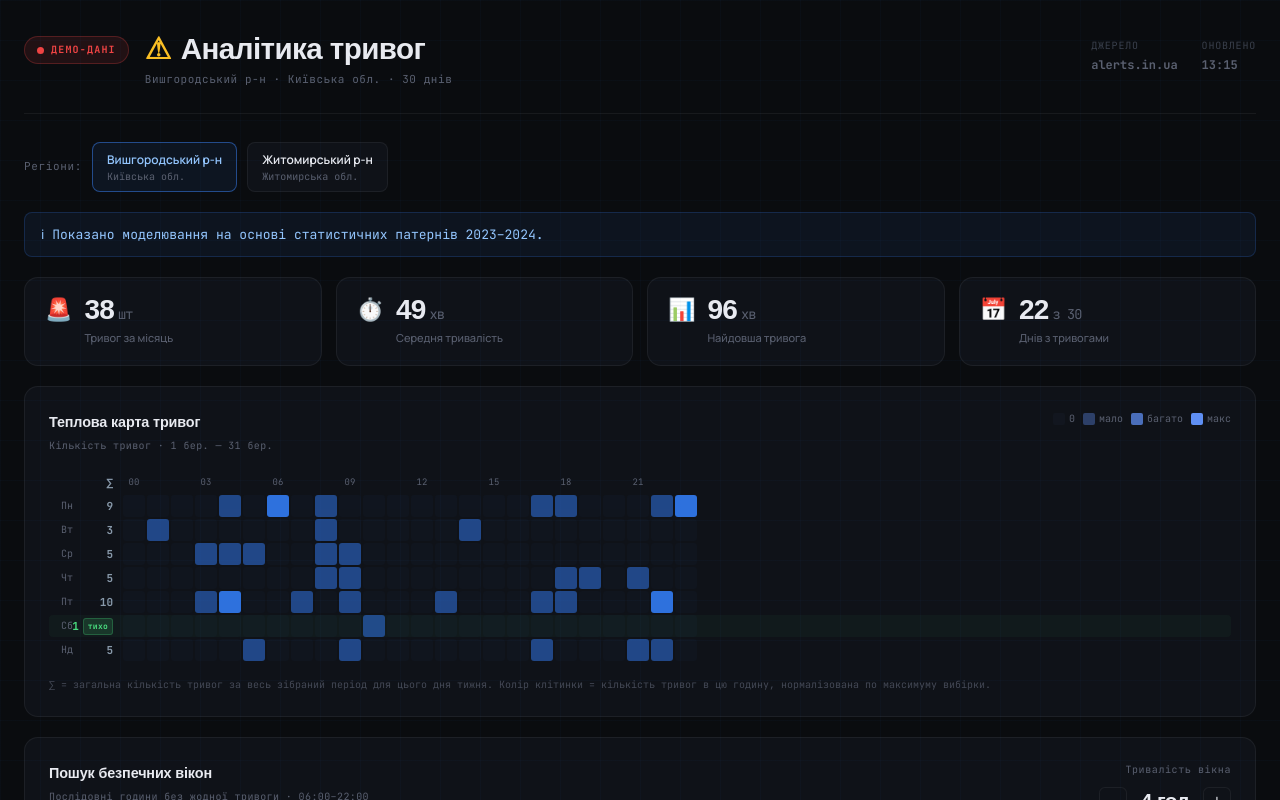
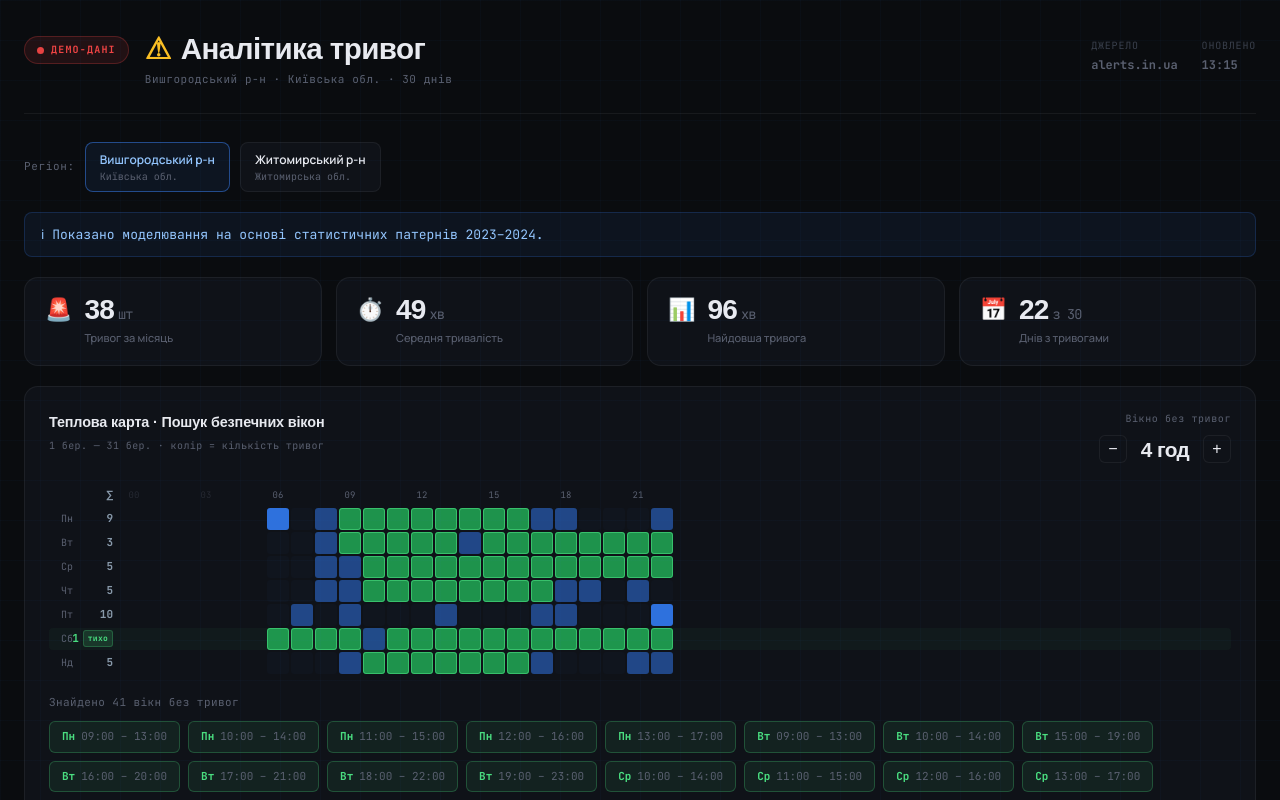
Before and after one commit to viacheslavari-sys/air-alert-dashboard, a React (Vite) app: page / in a window 1280 px wide. Shown: the top 800 px of the page. Built offline with nearby package versions, Linux system fonts and the light colour scheme; a web font is replaced by a local one.

Commit message:
Heat map overhaul

```diff
--- a/src/App.jsx
+++ b/src/App.jsx
@@ -2,48 +2,32 @@ import { useState } from 'react'
 import { useAlertsData } from './hooks/useAlertsData'
 import { RegionFilter } from './components/RegionFilter'
 import { StatsCards } from './components/StatsCards'
-import { HeatmapChart } from './components/HeatmapChart'
+import { HeatmapWithFinder } from './components/HeatmapWithFinder'
 import { ForecastChart } from './components/ForecastChart'
-import { TopSlotsChart } from './components/TopSlotsChart'
-import { SafeWindowFinder } from './components/SafeWindowFinder'
-import { DurationChart } from './components/DurationChart'
-
-function buildMaps(regionKeys, dataMap) {
-  const statsMap  = {}
-  const alertsMap = {}
-  const hourlyMap = {}
-  const dailyMap  = {}
-
-  regionKeys.forEach(function(k) {
-    const d = dataMap[k]
-    if (!d) return
-    statsMap[k]  = d.stats       || null
-    alertsMap[k] = d.alerts      || []
-    hourlyMap[k] = d.hourlyData  || []
-    dailyMap[k]  = d.dailyData   || []
-  })
-
-  return { statsMap, alertsMap, hourlyMap, dailyMap }
-}
 
 export default function App() {
-  const { loading, error, isMock, kyiv, zhytomyr, historyDays } = useAlertsData()
-  const [selectedRegions, setSelectedRegions] = useState(['kyiv'])
+  var _data     = useAlertsData()
+  var loading   = _data.loading
+  var error     = _data.error
+  var isMock    = _data.isMock
+  var kyiv      = _data.kyiv
+  var zhytomyr  = _data.zhytomyr
+  var historyDays = _data.historyDays
 
-  const dataMap = { kyiv: kyiv, zhytomyr: zhytomyr }
+  var _region      = useState('kyiv')
+  var selectedRegion = _region[0]
+  var setRegion      = _region[1]
 
-  const activeRegions = selectedRegions.filter(function(k) {
-    return dataMap[k] != null
-  })
+  var dataMap = { kyiv: kyiv, zhytomyr: zhytomyr }
+  var current = dataMap[selectedRegion]
 
-  const { statsMap, alertsMap, hourlyMap, dailyMap } = buildMaps(activeRegions, dataMap)
+  var regionLabel = selectedRegion === 'kyiv'
+    ? 'Вишгородський р-н · Київська обл.'
+    : 'Житомирський р-н · Житомирська обл.'
 
-  let regionLabel = 'Порівняння регіонів'
-  if (activeRegions.length === 1) {
-    regionLabel = activeRegions[0] === 'kyiv'
-      ? 'Вишгородський р-н · Київська обл.'
-      : 'Житомирський р-н · Житомирська обл.'
-  }
+  // StatsCards очікує statsMap і regionKeys — адаптуємо
+  var statsMap   = {}
+  statsMap[selectedRegion] = current ? current.stats : null
 
   return (
     <div className="app">
@@ -78,7 +62,7 @@ export default function App() {
       </header>
 
       <main className="main">
-        <RegionFilter selected={selectedRegions} onChange={setSelectedRegions} />
+        <RegionFilter selected={selectedRegion} onChange={setRegion} />
 
         {loading && (
           <div className="loading">
@@ -102,17 +86,19 @@ export default function App() {
           </div>
         )}
 
-        {!loading && activeRegions.length > 0 && (
+        {!loading && current && (
           <>
-            <StatsCards statsMap={statsMap} regionKeys={activeRegions} />
-            <HeatmapChart alertsMap={alertsMap} regionKeys={activeRegions} />
-            <SafeWindowFinder alertsMap={alertsMap} regionKeys={activeRegions} />
-            <TopSlotsChart alertsMap={alertsMap} regionKeys={activeRegions} />
-            <ForecastChart alertsMap={alertsMap} regionKeys={activeRegions} />
-            <DurationChart
-              dataMap={hourlyMap}
-              dailyDataMap={dailyMap}
-              regionKeys={activeRegions}
+            <StatsCards
+              statsMap={statsMap}
+              regionKeys={[selectedRegion]}
+            />
+            <HeatmapWithFinder
+              alerts={current.alerts}
+              regionKey={selectedRegion}
+            />
+            <ForecastChart
+              alertsMap={{ [selectedRegion]: current.alerts }}
+              regionKeys={[selectedRegion]}
             />
           </>
         )}
--- /dev/null
+++ b/src/components/HeatmapWithFinder.jsx
@@ -0,0 +1,228 @@
+import { useState } from 'react'
+import { computeHeatmap } from '../data/mockAlerts'
+
+const DAY_LABELS  = ['Пн', 'Вт', 'Ср', 'Чт', 'Пт', 'Сб', 'Нд']
+const HOUR_START  = 6
+const HOUR_END    = 22
+const HOUR_LABELS = Array.from({ length: 24 }, function(_, h) {
+  return h % 3 === 0 ? String(h).padStart(2, '0') : ''
+})
+
+function countToOpacity(count, maxCount) {
+  if (count === 0 || maxCount === 0) return 0.03
+  return 0.12 + (count / maxCount) * 0.83
+}
+
+function findSafeWindows(hm, windowSize) {
+  var results = []
+  hm.cells.forEach(function(dayCells, dow) {
+    for (var start = HOUR_START; start + windowSize - 1 <= HOUR_END; start++) {
+      var allClear = true
+      for (var h = start; h < start + windowSize; h++) {
+        if (dayCells[h].count > 0) { allClear = false; break }
+      }
+      if (allClear) {
+        results.push({
+          key      : dow + '-' + start,
+          dow      : dow,
+          day      : DAY_LABELS[dow],
+          startHour: start,
+          endHour  : start + windowSize - 1,
+        })
+      }
+    }
+  })
+  return results
+}
+
+// Будує set підсвічених клітинок для швидкого lookup
+function buildHighlightSet(windows) {
+  var set = {}
+  windows.forEach(function(w) {
+    for (var h = w.startHour; h <= w.endHour; h++) {
+      set[w.dow + '-' + h] = true
+    }
+  })
+  return set
+}
+
+// Будує set "блимаючих" клітинок при наведенні на тег
+function buildBlinkSet(win) {
+  if (!win) return {}
+  var set = {}
+  for (var h = win.startHour; h <= win.endHour; h++) {
+    set[win.dow + '-' + h] = true
+  }
+  return set
+}
+
+export function HeatmapWithFinder({ alerts, regionKey }) {
+  var _win       = useState(4)
+  var windowSize = _win[0]
+  var setWindow  = _win[1]
+
+  var _hover    = useState(null)
+  var hoveredWin = _hover[0]
+  var setHovered = _hover[1]
+
+  var hm       = computeHeatmap(alerts)
+  var windows  = findSafeWindows(hm, windowSize)
+  var hlSet    = buildHighlightSet(windows)
+  var blinkSet = buildBlinkSet(hoveredWin)
+
+  var maxWindow = HOUR_END - HOUR_START + 1
+  var hue = regionKey === 'zhytomyr' ? '24' : '217'
+
+  return (
+    <div className="chart-card heatmap-card">
+
+      {/* ── Заголовок ── */}
+      <div className="chart-header">
+        <div>
+          <h2 className="chart-title">Теплова карта · Пошук безпечних вікон</h2>
+          <p className="chart-subtitle">
+            {hm.periodFrom} — {hm.periodTo} · колір = кількість тривог
+          </p>
+        </div>
+
+        {/* Слайдер */}
+        <div className="sf-controls">
+          <span className="sf-controls-label">Вікно без тривог</span>
+          <div className="sf-slider-row">
+            <button
+              className="sf-btn"
+              onClick={function() { setWindow(Math.max(1, windowSize - 1)) }}
+              disabled={windowSize <= 1}
+            >−</button>
+            <span className="sf-window-value">{windowSize} год</span>
+            <button
+              className="sf-btn"
+              onClick={function() { setWindow(Math.min(maxWindow, windowSize + 1)) }}
+              disabled={windowSize >= maxWindow}
+            >+</button>
+          </div>
+        </div>
+      </div>
+
+      {/* ── Теплова карта ── */}
+      <div className="heatmap-wrap">
+        {/* Заголовок годин */}
+        <div className="hm-row hm-header-row">
+          <span className="hm-day-label" />
+          <span className="hm-count-label" title="Всього тривог за період">∑</span>
+          {HOUR_LABELS.map(function(l, h) {
+            return (
+              <span
+                key={h}
+                className="hm-hour-label"
+                style={{ opacity: (h >= HOUR_START && h <= HOUR_END) ? 1 : 0.3 }}
+              >
+                {l}
+              </span>
+            )
+          })}
+        </div>
+
+        {hm.cells.map(function(dayCells, dow) {
+          var isQuietest = dow === hm.quietestDow
+          return (
+            <div
+              key={dow}
+              className={'hm-row ' + (isQuietest ? 'hm-row--quiet' : '')}
+            >
+              <span className="hm-day-label">{DAY_LABELS[dow]}</span>
+              <span
+                className="hm-count-label"
+                style={{ color: isQuietest ? '#4ade80' : '#8899aa' }}
+                title={DAY_LABELS[dow] + ' — ' + hm.dowCount[dow] + ' тривог за весь період'}
+              >
+                {hm.dowCount[dow]}
+                {isQuietest && <span className="hm-quiet-badge">тихо</span>}
+              </span>
+
+              {dayCells.map(function(cell) {
+                var key        = dow + '-' + cell.hour
+                var inRange    = cell.hour >= HOUR_START && cell.hour <= HOUR_END
+                var isGreen    = hlSet[key]
+                var isBlinking = blinkSet[key]
+
+                var bg
+                if (!inRange) {
+                  bg = 'rgba(255,255,255,0.01)'
+                } else if (isGreen) {
+                  bg = 'hsla(142, 70%, 50%, 0.65)'
+                } else {
+                  bg = 'hsla(' + hue + ', 80%, 55%, ' +
+                    countToOpacity(cell.count, hm.maxSlotCount) + ')'
+                }
+
+                return (
+                  <span
+                    key={cell.hour}
+                    className={
+                      'hm-cell' +
+                      (isGreen    ? ' hm-cell--safe'    : '') +
+                      (isBlinking ? ' hm-cell--blink'   : '') +
+                      (!inRange   ? ' hm-cell--dim'     : '')
+                    }
+                    style={{ background: bg }}
+                    title={
+                      !inRange ? '' :
+                      isGreen
+                        ? cell.day + ' ' + cell.label + ' — безпечна година'
+                        : cell.day + ' ' + cell.label + ' — ' + cell.count + ' тривог' +
+                          (cell.avgDuration > 0 ? ', серед. ' + cell.avgDuration + ' хв' : '')
+                    }
+                  />
+                )
+              })}
+            </div>
+          )
+        })}
+      </div>
+
+      {/* ── Результати пошуку ── */}
+      <div className="sf-results-section">
+        <div className="sf-results-header">
+          {windows.length === 0
+            ? 'Немає чистих вікон на ' + windowSize + ' год у діапазоні 06:00–22:00'
+            : 'Знайдено ' + windows.length + ' вікн' +
+              (windows.length === 1 ? 'о' : windows.length < 5 ? 'а' : '') +
+              ' без тривог'}
+        </div>
+
+        {windows.length === 0 ? (
+          <div className="sf-no-results">
+            Спробуйте зменшити тривалість вікна.
+          </div>
+        ) : (
+          <div className="sf-tags">
+            {windows.map(function(w) {
+              return (
+                <span
+                  key={w.key}
+                  className={'sf-tag ' + (hoveredWin && hoveredWin.key === w.key ? 'sf-tag--hovered' : '')}
+                  onMouseEnter={function() { setHovered(w) }}
+                  onMouseLeave={function() { setHovered(null) }}
+                >
+                  <span className="sf-tag-day">{w.day}</span>
+                  <span className="sf-tag-time">
+                    {String(w.startHour).padStart(2, '0')}:00 –{' '}
+                    {String(w.startHour + windowSize).padStart(2, '0')}:00
+                  </span>
+                </span>
+              )
+            })}
+          </div>
+        )}
+      </div>
+
+      <p className="hm-note">
+        Зелені клітинки = нуль тривог за весь зібраний період.
+        Наведіть на тег щоб підсвітити вікно на карті.
+        Години поза 06:00–22:00 затемнені.
+        Статистичний прогноз — не гарантія.
+      </p>
+    </div>
+  )
+}
--- a/src/index.css
+++ b/src/index.css
@@ -1059,3 +1059,29 @@ body {
 }
 
 .sf-region { }
+
+/* ── Heatmap blink on hover ── */
+@keyframes hm-blink {
+  0%, 100% { opacity: 1; }
+  50%       { opacity: 0.25; }
+}
+
+.hm-cell--blink {
+  animation: hm-blink 1s ease-in-out infinite;
+}
+
+.sf-tag--hovered {
+  background: rgba(74, 222, 128, 0.18);
+  border-color: rgba(74, 222, 128, 0.5);
+}
+
+.sf-results-section {
+  margin-top: 16px;
+}
+
+.sf-no-results {
+  font-family: var(--font-mono);
+  font-size: 12px;
+  color: var(--text-muted);
+  padding: 10px 0;
+}
```
Also changed, not shown: src/components/RegionFilter.jsx (+8 -18 lines).
